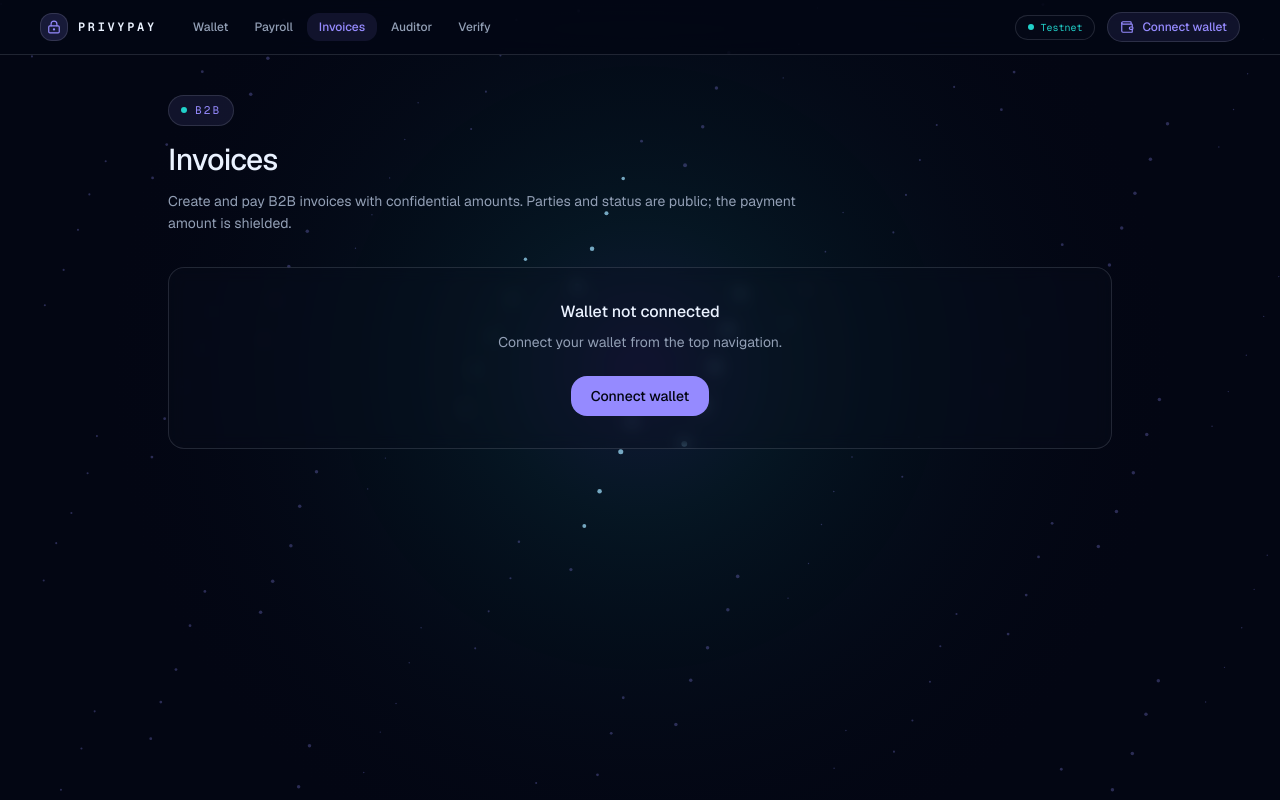
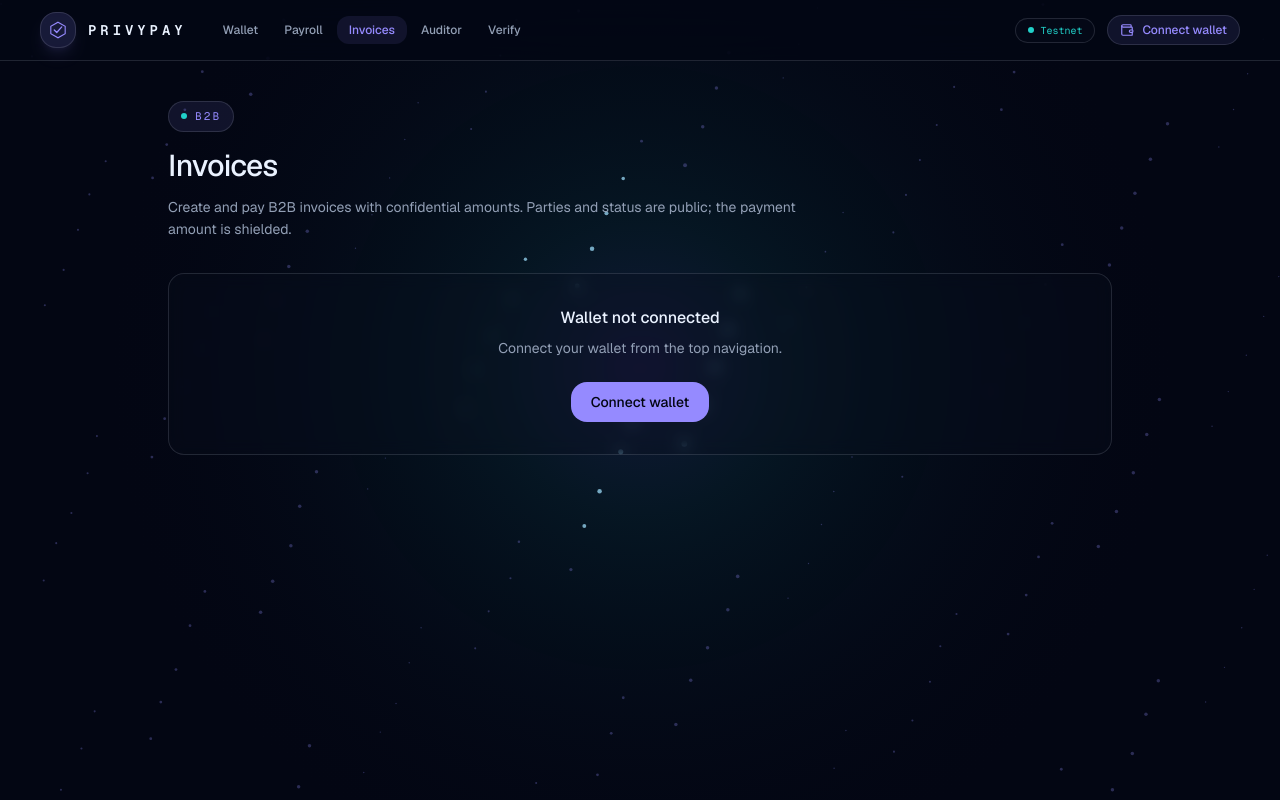
Before and after one commit to ItsMeSwagnik/PrivyPay, a Next.js app in the folder frontend/: page /invoices in a window 1280 px wide. Built offline with nearby package versions, Linux system fonts and the light colour scheme; no server answers; what @stellar/stellar-sdk would draw is missing.

Commit message:
feat: add disconnect functionality to wallet context and update AppNav for wallet status

```diff
--- a/frontend/components/app-nav.tsx
+++ b/frontend/components/app-nav.tsx
@@ -2,7 +2,7 @@
 
 import Link from "next/link";
 import { usePathname } from "next/navigation";
-import { LockKeyhole, Wallet } from "lucide-react";
+import { Wallet } from "lucide-react";
 import { useWallet } from "@/lib/wallet-context";
 import { truncateAddr } from "@/lib/format";
 
@@ -16,18 +16,18 @@ const NAV_LINKS = [
 
 export function AppNav() {
   const pathname = usePathname();
-  const { view, connecting, connect } = useWallet();
+  const { view, connecting, connect, disconnect } = useWallet();
   const connected = !!view;
 
   return (
     <header className="sticky top-0 z-30 border-b border-border/60 bg-background/80 backdrop-blur-xl">
       <div className="mx-auto flex max-w-7xl items-center gap-4 px-6 py-3 lg:px-10">
         {/* Logo */}
-        <Link href="/" className="flex items-center gap-2.5 mr-2 shrink-0">
-          <span className="grid size-7 place-items-center rounded-lg border border-primary/40 bg-primary/15 text-primary">
-            <LockKeyhole className="size-3.5" />
+        <Link href="/" className="flex items-center gap-3 mr-2 shrink-0">
+          <span className="grid size-9 place-items-center rounded-xl border border-primary/40 bg-primary/15 text-primary shadow-lg shadow-primary/10">
+            <svg viewBox="0 0 32 32" className="size-5" fill="none" aria-hidden="true"><path d="M16 3.5 27.5 10v12L16 28.5 4.5 22V10L16 3.5Z" stroke="currentColor" strokeWidth="1.75"/><path d="m10 16 4 4 8-9" stroke="currentColor" strokeLinecap="round" strokeLinejoin="round" strokeWidth="2"/></svg>
           </span>
-          <span className="font-mono text-xs font-semibold tracking-[0.22em] hidden sm:block">PRIVYPAY</span>
+          <span className="font-mono text-sm font-semibold tracking-[0.28em] hidden sm:block">PRIVYPAY</span>
         </Link>
 
         {/* Nav links */}
@@ -59,11 +59,21 @@ export function AppNav() {
 
           {/* Wallet connect / status */}
           {connected ? (
-            <div className="flex items-center gap-2 rounded-full border border-emerald-500/30 bg-emerald-500/10 px-3 py-1.5">
-              <span className="size-1.5 rounded-full bg-emerald-400" />
-              <span className="font-mono text-xs text-emerald-400">
-                {truncateAddr(view.address, 4, 4)}
-              </span>
+            <div className="relative group">
+              <button className="flex items-center gap-2 rounded-full border border-emerald-500/30 bg-emerald-500/10 px-3 py-1.5">
+                <span className="size-1.5 rounded-full bg-emerald-400" />
+                <span className="font-mono text-xs text-emerald-400">
+                  {truncateAddr(view.address, 4, 4)}
+                </span>
+              </button>
+              <div className="absolute right-0 top-full mt-1 hidden group-hover:block z-50">
+                <button
+                  onClick={disconnect}
+                  className="flex items-center gap-2 rounded-lg border border-border/60 bg-card px-4 py-2 text-xs text-muted-foreground hover:text-destructive hover:border-destructive/40 transition-colors whitespace-nowrap shadow-lg"
+                >
+                  Disconnect
+                </button>
+              </div>
             </div>
           ) : (
             <button
--- a/frontend/lib/wallet-context.tsx
+++ b/frontend/lib/wallet-context.tsx
@@ -11,6 +11,7 @@ interface WalletCtx {
   connecting: boolean;
   error: string | null;
   connect: () => Promise<void>;
+  disconnect: () => void;
   refreshView: () => Promise<void>;
 }
 
@@ -37,13 +38,20 @@ export function WalletProvider({ children }: { children: ReactNode }) {
     }
   }, [active]);
 
+  const disconnect = useCallback(() => {
+    wallet?.destroy();
+    setWallet(null);
+    setView(null);
+    setError(null);
+  }, [wallet]);
+
   const refreshView = useCallback(async () => {
     if (!wallet) return;
     setView(await wallet.refresh());
   }, [wallet]);
 
   return (
-    <Ctx.Provider value={{ wallet, view, connecting, error, connect, refreshView }}>
+    <Ctx.Provider value={{ wallet, view, connecting, error, connect, disconnect, refreshView }}>
       {children}
     </Ctx.Provider>
   );
```
